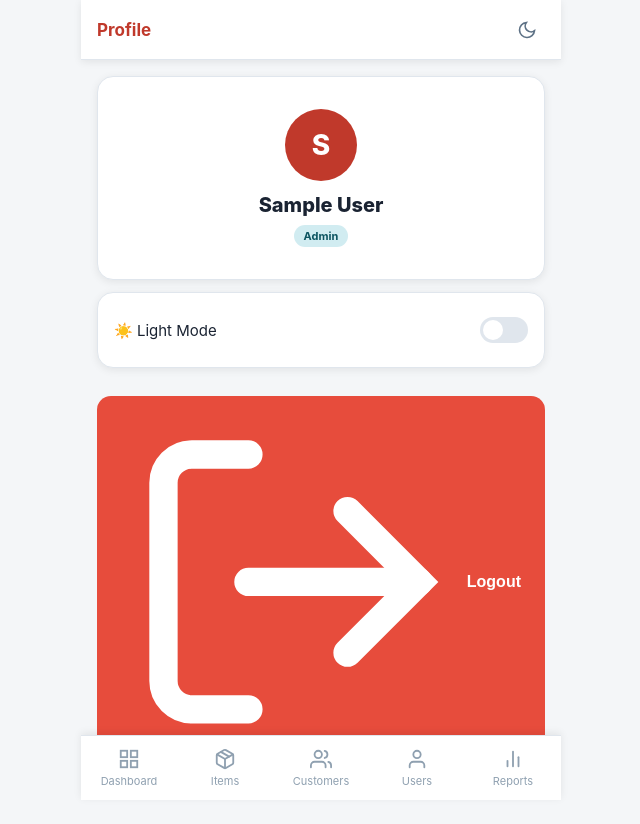
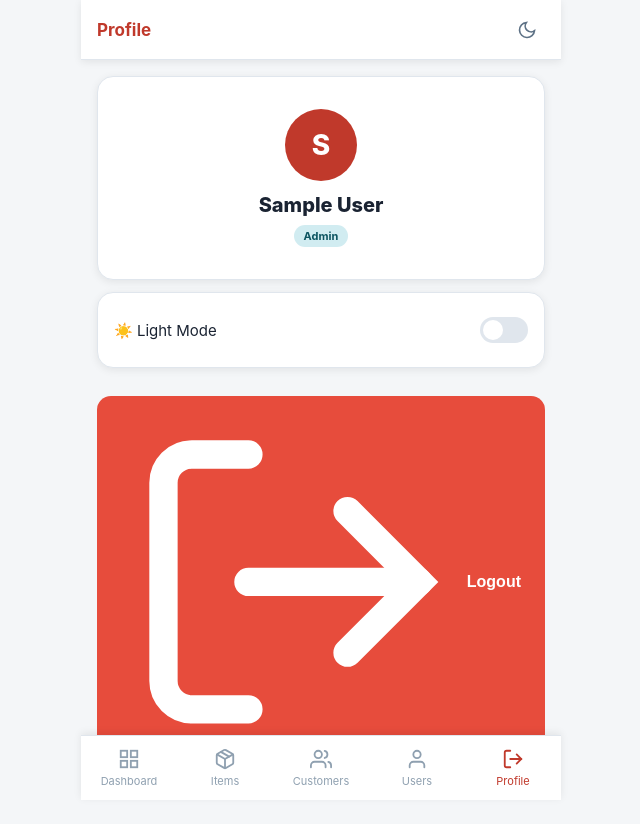
Before and after one commit to MR-46/newlal-app, a React (Create React App) app in the folder frontend/: page /profile in a window 1280 px wide. Shown: the top 824 px of the page, without its empty margins (319-959 px from the left). Built offline with nearby package versions, Linux system fonts and the light colour scheme; sample sign-in values are in the browser's storage.

Commit message:
Update index.jsx

```diff
--- a/frontend/src/components/index.jsx
+++ b/frontend/src/components/index.jsx
@@ -82,7 +82,7 @@ const NAV_CONFIGS = {
     { to: '/admin/items', icon: Icon.package, label: 'Items' },
     { to: '/admin/customers', icon: Icon.users, label: 'Customers' },
     { to: '/admin/users', icon: Icon.user, label: 'Users' },
-    { to: '/admin/reports', icon: Icon.chart, label: 'Reports' },
+    { to: '/profile', icon: Icon.logout, label: 'Profile' },
   ],
   store_staff: [
     { to: '/staff/pending', icon: Icon.clock, label: 'Pending' },
```
